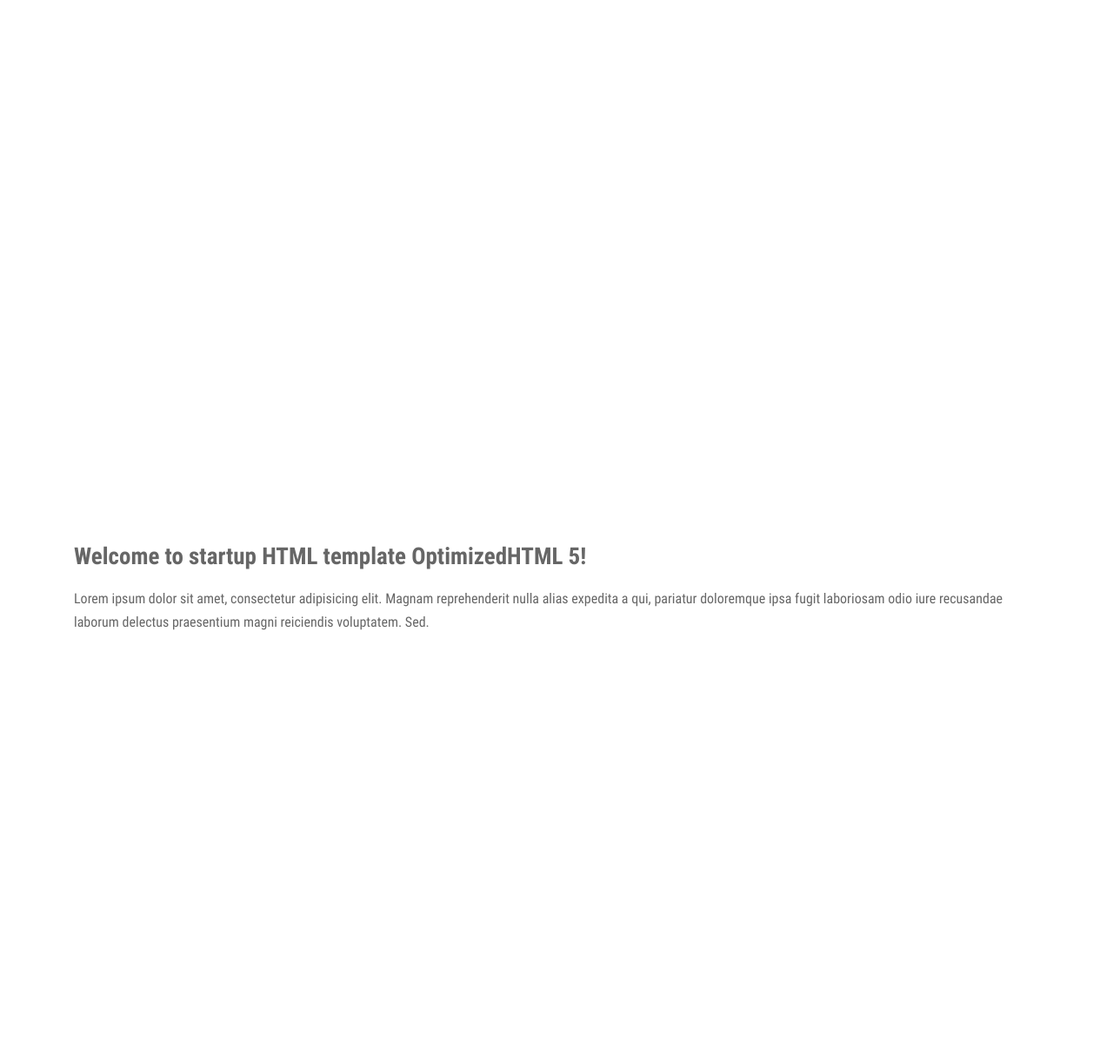
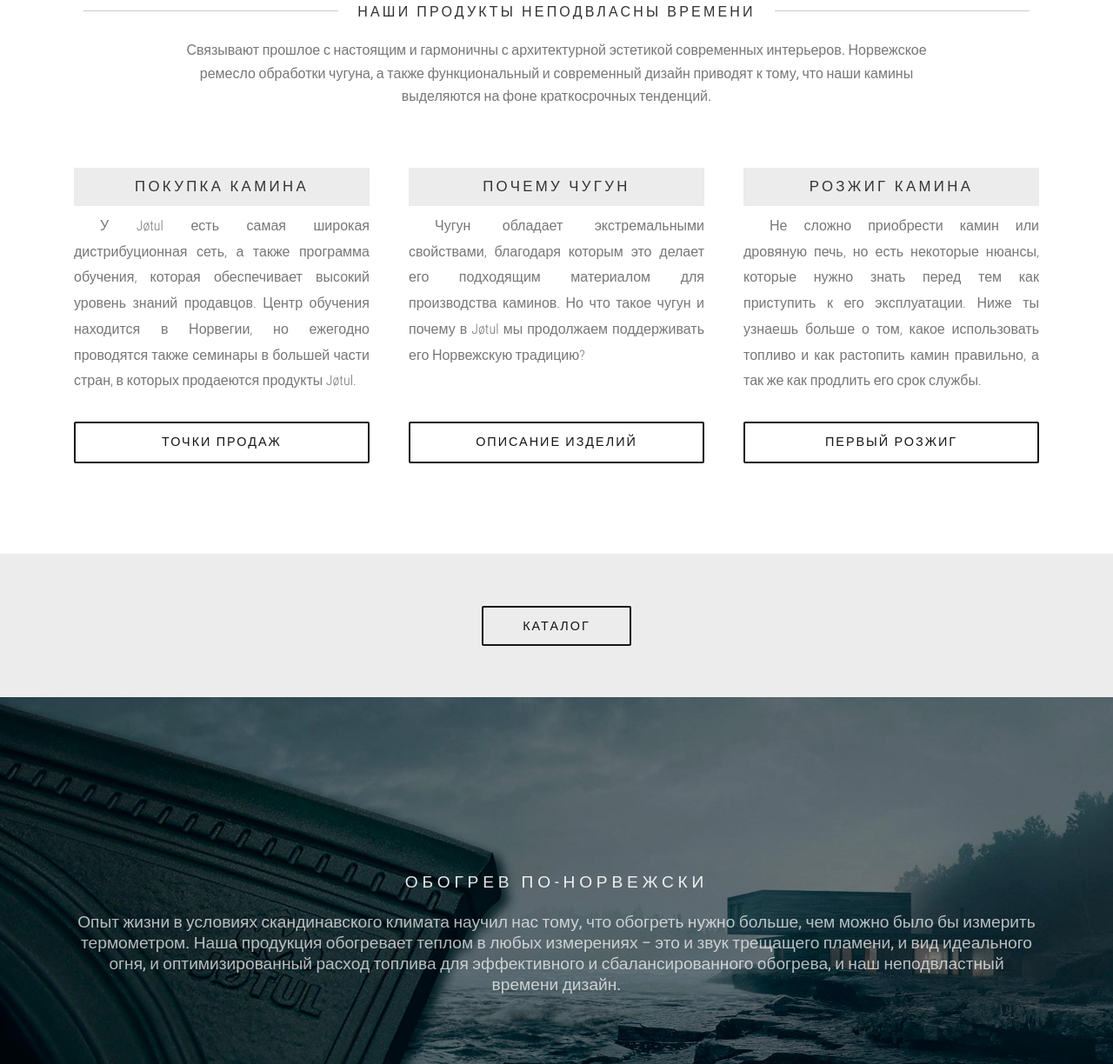
Before and after one commit to voland700/__fire_craft_front, a website: page app/index.html in a window 1280 px wide. Shown: the part 1576-2800 px from the top of the page at 87% size. Before the commit the page ends 2321 px from the top, so only its background shows below. Drawn offline with nearby package versions, Linux system fonts and the light colour scheme; files that its build step writes are made by us from their sources.

Commit message:
add paralax for main page

```diff
--- a/app/index.html
+++ b/app/index.html
@@ -93,6 +93,51 @@
 	</div>
 </div>
 
+<section class="container why">
+	<h2 class="title-line">Наши продукты неподвласны времени</h2>
+	<p class="subtitle_txt">Связывают прошлое с настоящим и гармоничны с архитектурной эстетикой современных интерьеров. Норвежское ремесло обработки чугуна, а также функциональный и современный дизайн приводят к тому, что наши камины выделяются на фоне краткосрочных тенденций.</p>
+
+	<div class="why_list">
+		<div class="why_item">
+			<h3 class="why_item_title">Покупка камина</h3>
+			<p class="why_txt"> У Jøtul есть самая широкая дистрибуционная сеть, а также программа обучения, которая обеспечивает высокий уровень знаний продавцов. Центр обучения находится в Норвегии, но ежегодно проводятся также семинары в большей части стран, в которых продаеются продукты Jøtul.
+			</p>
+			<a href="#" class="why_item_link">Точки продаж</a>
+		</div>
+
+		<div class="why_item">
+			<h3 class="why_item_title">Почему чугун</h3>
+			<p class="why_txt"> Чугун обладает экстремальными свойствами, благодаря которым это делает его подходящим материалом для производства каминов. Но что такое чугун и почему в Jøtul мы продолжаем поддерживать его Норвежскую традицию?
+			</p>
+			<a href="#" class="why_item_link">Описание изделий</a>
+		</div>
+
+		<div class="why_item">
+			<h3 class="why_item_title">Розжиг камина</h3>
+			<p class="why_txt">Не сложно приобрести камин или дровяную печь, но есть некоторые нюансы, которые нужно знать перед тем как приступить к его эксплуатации. Ниже ты узнаешь больше о том, какое использовать топливо и как растопить камин правильно, а так же как продлить его срок службы.
+			</p>
+			<a href="#" class="why_item_link">Первый розжиг</a>
+		</div>
+
+	</div>
+
+</section>
+
+<div class="paralax">
+	<div class="paralax-head">
+ <a href="#" class="paralax-head-btn">Каталог</a>
+	</div>
+	<div class="paralax-head-wrap" style="background-image:url(/images/src/section-bg.jpg);">
+		<div class="container paralax-head-content">
+			<h3 class="paralax-head-title">Обогрев по-Норвежски</h3>
+			<div class="paralax-head-txt">
+				 Опыт жизни в условиях скандинавского климата научил нас тому, что обогреть нужно больше, чем можно было бы измерить термометром. Наша продукция обогревает теплом в любых измерениях – это и звук трещащего пламени, и вид идеального огня, и оптимизированный расход топлива для эффективного и сбалансированного обогрева, и наш неподвластный времени дизайн.
+			</div>
+		</div>
+	</div>
+</div>
+
+
 
 
 
--- a/app/js/app.js
+++ b/app/js/app.js
@@ -40,6 +40,39 @@ document.addEventListener('DOMContentLoaded', () => {
 		},
 	});
 
+		if(document.querySelector('.why_txt'))	{
+		funcItemsHeight()
+		function funcItemsHeight() {
+			var menuItems = document.querySelectorAll('.why_txt');
+			var top = menuItems[0].offsetTop;
+			var arrHeight = [];
+			var arrItems = [];
+			for (var i = 0; i < menuItems.length; i++) {
+				menuItems[i].style.height = 'auto';
+			}
+			for (var i = 0; i < menuItems.length; i++) {
+				if (top != menuItems[i].offsetTop) {
+					arrHeight.sort(function (a, b) { return b - a });
+					for (var j = 0; j < arrItems.length; j++) {
+
+						arrItems[j].style.height = arrHeight[0] + 'px';
+					}
+					top = menuItems[i].offsetTop;
+					arrHeight.length = arrItems.length = 0;
+					i = i - 1;
+					continue;
+				}
+				arrHeight[arrHeight.length] = menuItems[i].offsetHeight;
+				arrItems[arrItems.length] = menuItems[i];
+			}
+			arrHeight.sort(function (a, b) { return b - a });
+			for (var j = 0; j < arrItems.length; j++) {
+				arrItems[j].style.height = arrHeight[0] + 'px';
+			}
+		}
+		window.onresize = funcItemsHeight
+	}
+
 
 
 
--- a/app/styles/sass/blocks/_brend.sass
+++ b/app/styles/sass/blocks/_brend.sass
@@ -2,6 +2,7 @@
 	margin-bottom: 4rem
 .brend_list
 	display: flex
+	flex-wrap: wrap
 	justify-content: center
 	margin-bottom: 2rem
 
--- a/app/styles/sass/blocks/_general.sass
+++ b/app/styles/sass/blocks/_general.sass
@@ -41,3 +41,10 @@
 		height: .65em
 		border-bottom: 1px solid #ccc
 		margin: 0 -55% 0 2%
+
+@include media-breakpoint-down(sm)
+	.title-line
+		&::before
+			display: none
+		&:after
+			display: none
--- a/app/styles/sass/blocks/_main_category.sass
+++ b/app/styles/sass/blocks/_main_category.sass
@@ -1,6 +1,6 @@
 .main_category
 	max-width: 1140px
-	margin: 0 auto
+	margin: 0 auto 4rem auto
 .main_category_list
 	display: flex
 	justify-content: space-between
@@ -10,6 +10,15 @@
 	position: relative
 	cursor: pointer
 	transition: all .5s cubic-bezier(.3,.1,.58,1)
+	padding-bottom: 40px
+	margin-bottom: 40px
+	&:hover
+		.main_category_item_img
+			opacity: .9
+		.main_category_item_title
+			color: rgba(255,255,255,.85)
+			background: rgba(0,0,0,.7)
+
 .main_category_item_title
 	display: block
 	width: 100%
@@ -29,9 +38,11 @@
 	letter-spacing: 2px
 	padding-top: 12px
 	padding-bottom: 12px
-	transition: all .2s cubic-bezier(0,0,.58,1)
+	transition: background .2s cubic-bezier(0,0,.58,1), opacity .2s cubic-bezier(0,0,.58,1), color .2s cubic-bezier(0,0,.58,1)
 .main_category_item_img
 	max-width: 100%
+	display: block
+	margin: 0 auto
 
 
 .main-category-item-bottom
@@ -46,7 +57,7 @@
 	padding-top: 12px
 	padding-bottom: 17px
 	text-align: center
-
+	transition: background .2s cubic-bezier(0,0,.58,1)
 .main-category-item-bottom:hover
 	background: rgba(34,34,34,.9)
 
@@ -71,3 +82,15 @@
 	background-color: #fff
 	color: #333
 	text-decoration: none
+
+@include media-breakpoint-down(lg)
+	.main_category_item
+		width: calc( 33.33% - 20px)
+
+@include media-breakpoint-down(md)
+	.main_category_item
+		width: calc( 50% - 20px)
+
+@include media-breakpoint-down(sm)
+	.main_category_item
+		width: 100%
--- /dev/null
+++ b/app/styles/sass/blocks/_paralax.sass
@@ -0,0 +1,63 @@
+.paralax
+	width: 100%
+	margin-bottom: 4rem
+.paralax-head
+	width: 100%
+	height: 165px
+	display: flex
+	justify-content: center
+	align-content: center
+	background-color: #ececec
+.paralax-head-btn
+	display: block
+	height: 46px
+	font-weight: 400
+	text-transform: uppercase
+	text-decoration: none
+	text-align: center
+	touch-action: manipulation
+	white-space: nowrap
+	line-height: 1.42857143
+	letter-spacing: 2px
+	margin-bottom: 0
+	color: $accent
+	border: 2px solid $accent
+	border-radius: 2px
+	background: 0 0
+	padding: 12px 45px
+	font-size: .9rem
+	box-sizing: border-box
+	transition: all .2s cubic-bezier(0,0,.58,1)
+	margin: auto
+	&:hover
+		color: #fff
+		border-color: transparent
+		background: $accent
+		text-decoration: none
+		outline: 0
+
+.paralax-head-wrap
+	width: 100%
+	background-attachment: fixed
+	background-repeat: no-repeat
+	background-position: center center
+	background-size: cover
+	box-sizing: border-box
+
+.paralax-head-content
+	padding: 200px 15px
+.paralax-head-title
+	margin-top: 0
+	margin-bottom: 20px
+	font-size: 1.2rem
+	letter-spacing: .3rem
+	text-transform: uppercase
+	color: rgba(255,255,255,.9)
+	line-height: 1.4
+	text-align: center
+.paralax-head-txt
+	margin-bottom: 35px
+	font-size: 1.2rem
+	line-height: 1.5rem
+	color: rgba(255,255,255,.7)
+	text-align: center
--- /dev/null
+++ b/app/styles/sass/blocks/_why.sass
@@ -0,0 +1,71 @@
+.why
+	color: #777
+	margin-bottom: 4rem
+.subtitle_txt
+	max-width: 900px
+	margin: 1rem auto 4rem auto
+	text-align: center
+
+.why_list
+	display: flex
+	justify-content: space-between
+	flex-wrap: wrap
+.why_item
+	width: calc( 33.33% - 30px)
+	margin-bottom: 40px
+.why_item_title
+	font-size: 1.05rem
+	background-color: #ececec
+	color: #333
+	padding-top: 10px
+	padding-bottom: 10px
+	font-weight: 400
+	text-transform: uppercase
+	text-align: center
+	letter-spacing: .2em
+	line-height: 1.4
+	margin-top: 5px
+.why_txt
+	color: #777
+	font-size: 1rem
+	font-weight: 300
+	line-height: 1.86
+	text-align: justify
+	text-indent: 30px
+	padding-bottom: 1rem
+.why_item_link
+	display: block
+	width: 100%
+	color: #151515
+	border: 2px solid #151515
+	border-radius: 2px
+	background: 0 0
+	padding-top: 12px
+	padding-bottom: 12px
+	font-size: .9rem
+	box-sizing: border-box
+	font-weight: 400
+	text-transform: uppercase
+	text-decoration: none
+	text-align: center
+	vertical-align: middle
+	white-space: nowrap
+	line-height: 1.42857143
+	letter-spacing: 2px
+	transition: all .2s cubic-bezier(0,0,.58,1)
+	&:hover
+		color: #fff
+		border-color: transparent
+		background: #000
+		text-decoration: none
+		outline: 0
+
+
+
+@include media-breakpoint-down(lg)
+	.why_item
+		width: calc( 50% - 20px)
+
+@include media-breakpoint-down(sm)
+	.why_item
+		width: 100%
```
Also changed, not shown: app/css/app.min.css, app/images/dist/section-bg.jpg (added), app/images/src/section-bg.jpg (added), app/js/app.min.js.
